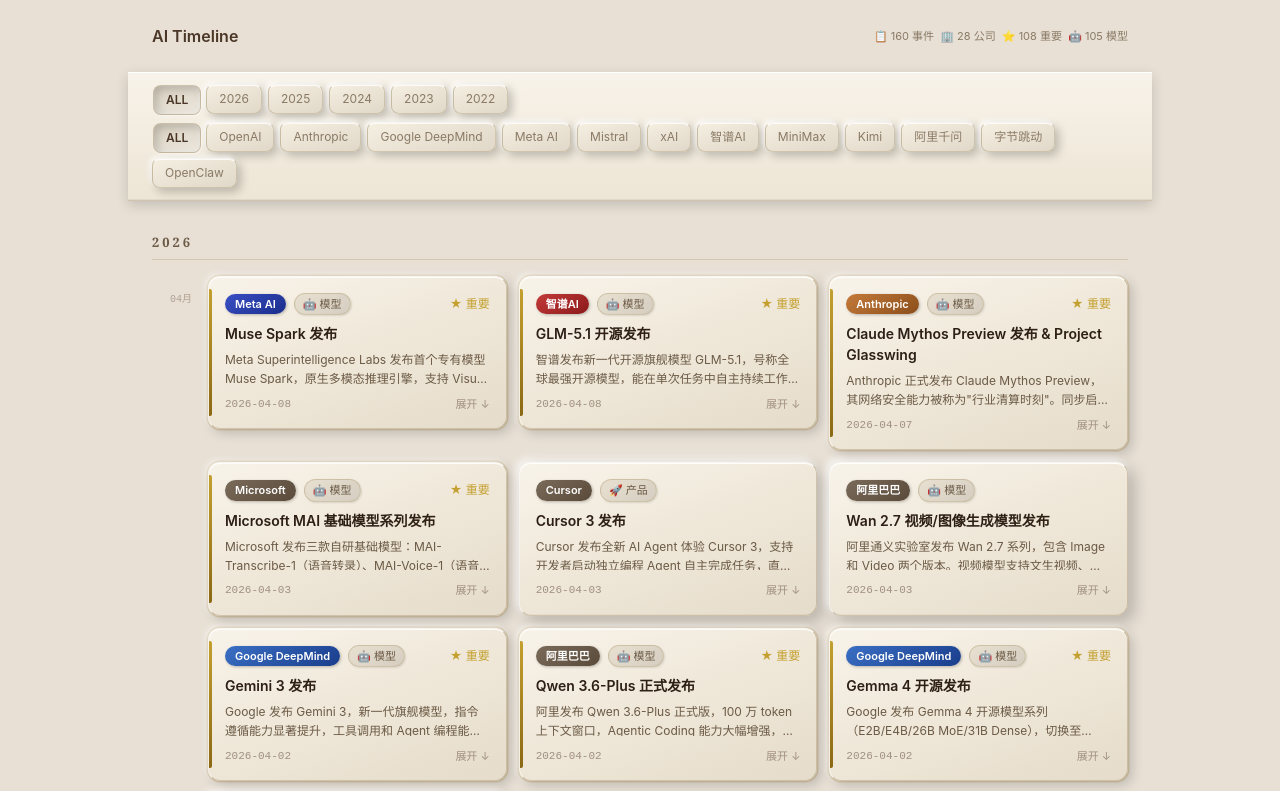
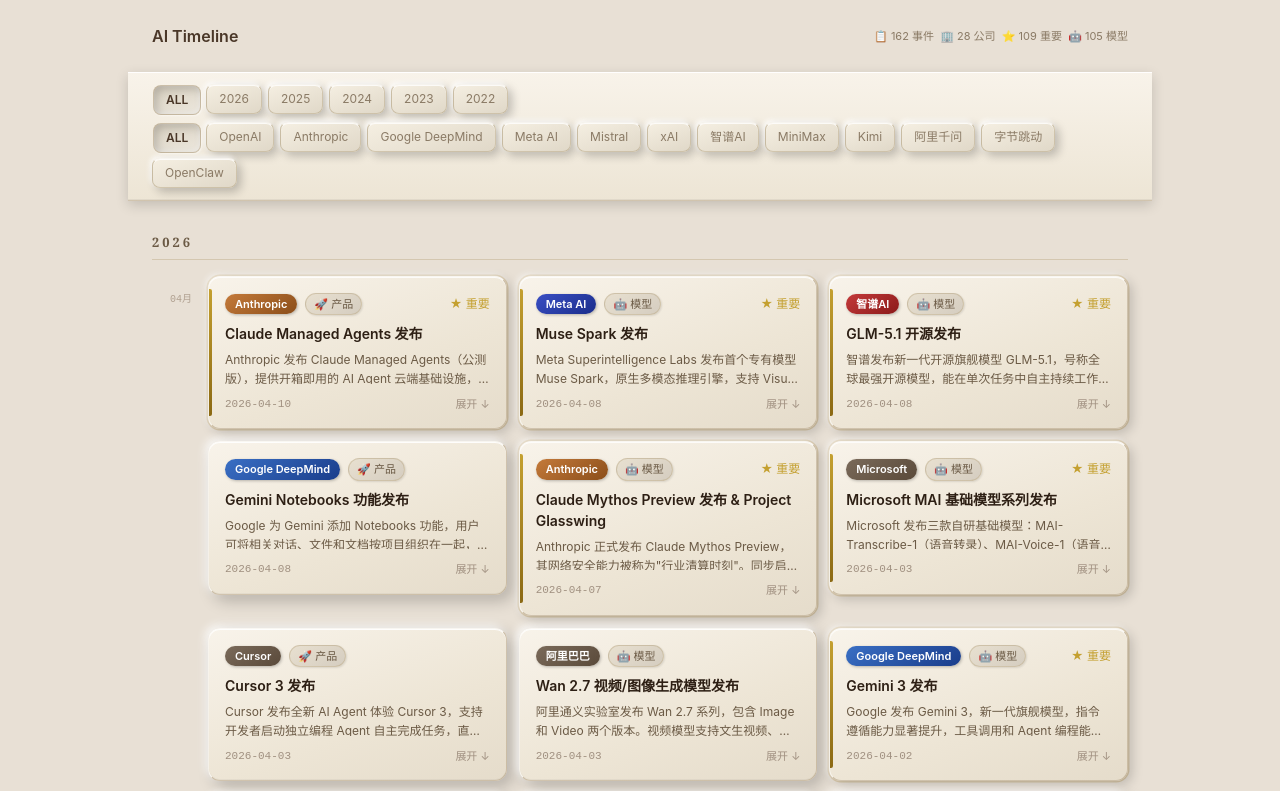
Before and after one commit to lc-chao/ai-timeline, a React (Vite) app: page / in a window 1280 px wide. Shown: the top 791 px of the page. Built offline with nearby package versions, Linux system fonts and the light colour scheme.

Commit message:
data: 自动更新 2026-04-11

```diff
--- a/src/data/events.ts
+++ b/src/data/events.ts
@@ -1458,4 +1458,22 @@
     description: '智谱发布新一代开源旗舰模型 GLM-5.1，号称全球最强开源模型，能在单次任务中自主持续工作超过 8 小时，自主规划、执行并交付工程级成果，代码能力和长程任务能力大幅提升。',
     importance: 'high',
   },
+  {
+    id: 'google-gemini-notebooks',
+    date: '2026-04-08',
+    company: 'Google DeepMind',
+    type: 'product',
+    title: 'Gemini Notebooks 功能发布',
+    description: 'Google 为 Gemini 添加 Notebooks 功能，用户可将相关对话、文件和文档按项目组织在一起，并与 NotebookLM 无缝同步，将 AI 助手从单次对话升级为项目级知识管理工具。',
+    importance: 'medium',
+  },
+  {
+    id: 'anthropic-managed-agents',
+    date: '2026-04-10',
+    company: 'Anthropic',
+    type: 'product',
+    title: 'Claude Managed Agents 发布',
+    description: 'Anthropic 发布 Claude Managed Agents（公测版），提供开箱即用的 AI Agent 云端基础设施，包含沙箱环境、权限管理、状态管理和错误恢复，让企业部署 Agent 的速度提升 10 倍。Notion、Rakuten、Sentry、Asana 等已接入使用。',
+    importance: 'high',
+  },
 ]
```
